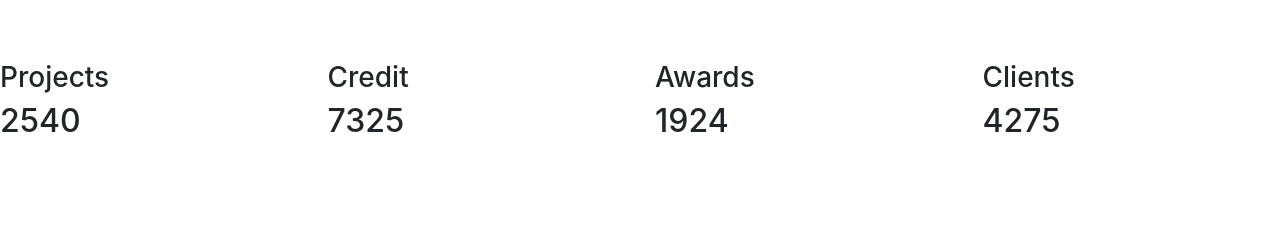
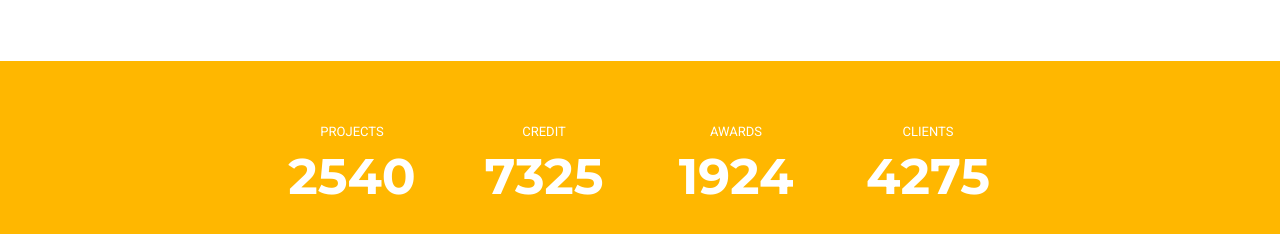
Before and after one commit to Dominik-Zajac/Page..-..Build, a website: page src/index.html in a window 1280 px wide. Shown: the part 4046-4280 px from the top of the page. Before the commit the page ends 4195 px from the top, so only its background shows below. Drawn offline with nearby package versions, Linux system fonts and the light colour scheme; files that its build step writes are made by us from their sources.

Commit message:
Add styles to statistics section

```diff
--- a/src/index.html
+++ b/src/index.html
@@ -262,19 +262,19 @@
     <!-- Statistics -->
     <section class="statistics">
         <div class="row statistics-row">
-            <div class="col-md-3">
+            <div class="statistics-box col-md-3">
                 <h3 class="statistics-subtitle">Projects</h3>
                 <h2 class="statistics-number">2540</h2>
             </div>
-            <div class="col-md-3">
+            <div class="statistics-box col-md-3">
                 <h3 class="statistics-subtitle">Credit</h3>
                 <h2 class="statistics-number">7325</h2>
             </div>
-            <div class="col-md-3">
+            <div class="statistics-box col-md-3">
                 <h3 class="statistics-subtitle">Awards</h3>
                 <h2 class="statistics-number">1924</h2>
             </div>
-            <div class="col-md-3">
+            <div class="statistics-box col-md-3">
                 <h3 class="statistics-subtitle">Clients</h3>
                 <h2 class="statistics-number">4275</h2>
             </div>
--- a/src/sass/components/_statistics.scss
+++ b/src/sass/components/_statistics.scss
@@ -0,0 +1,26 @@
+.statistics {
+    display: flex;
+    justify-content: center;
+    background-color: $main-color;
+
+    &-row {
+        @include flexbox(flex, center, center);
+
+        width: 60vw;
+        min-height: 217px;
+
+        .statistics-box {
+            text-align: center;
+
+            .statistics-subtitle {
+                @include text($main-font, 13px, 400, #fff);
+
+                text-transform: uppercase;
+            }
+
+            .statistics-number {
+                @include text($second-font, 50px, 400, #fff);
+            }
+        }
+    }
+}
```
